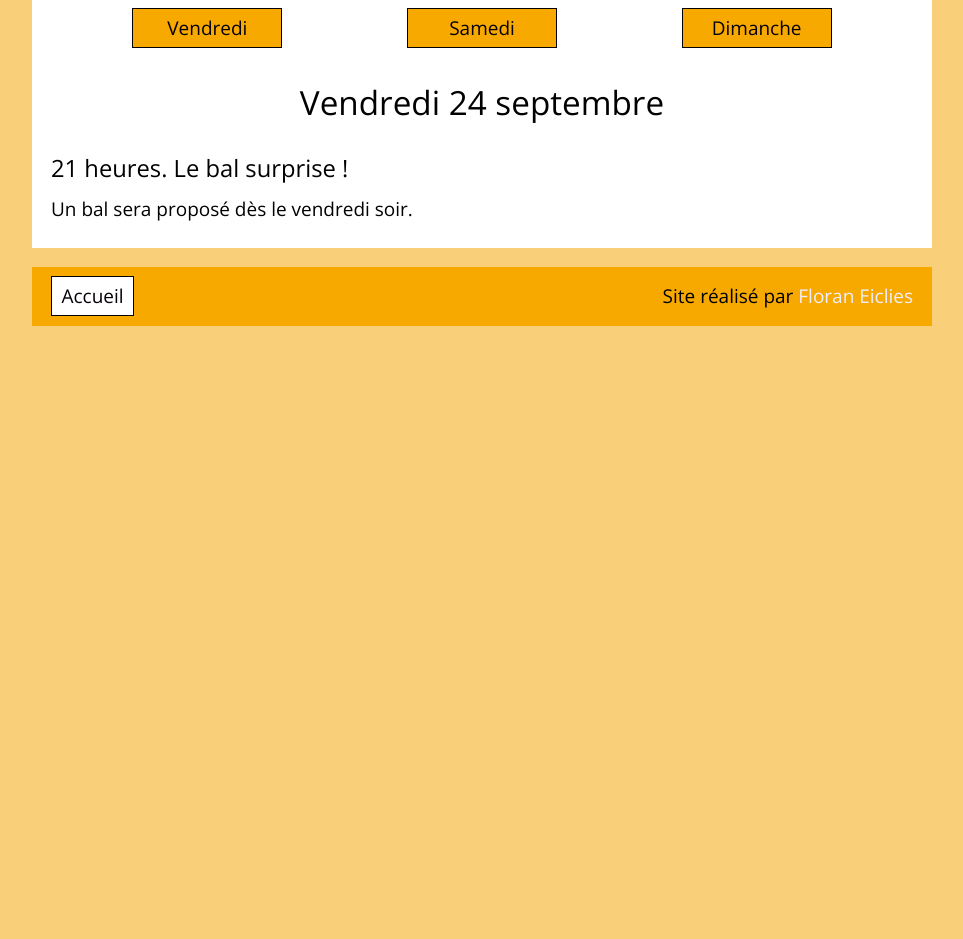
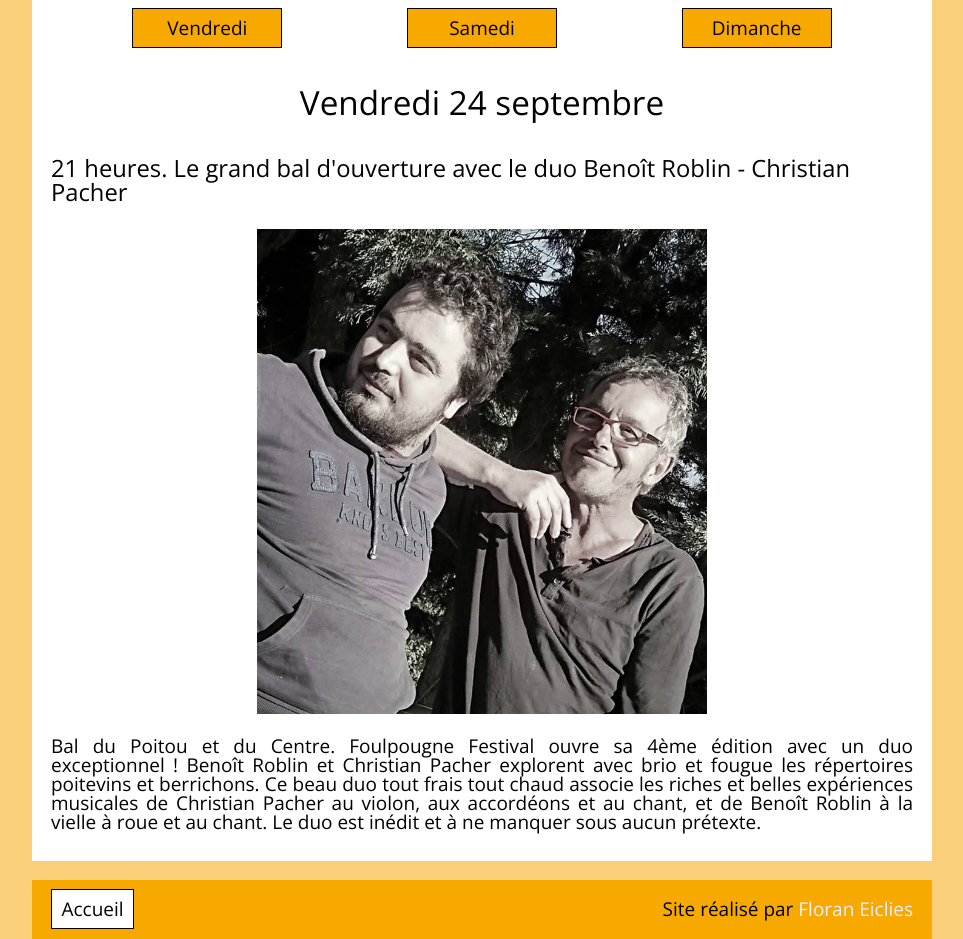
Before and after one commit to e-floran/foulpougne, a React (Create React App) app: page /fullProgram/friday in a window 1280 px wide. Shown: the part 780-1719 px from the top of the page, without its empty margins (158-1121 px from the left). Before the commit the page ends 1106 px from the top, so only its background shows below. Built offline with nearby package versions, Linux system fonts and the light colour scheme.

Commit message:
cgangement du vendredi

```diff
--- a/src/pages/Friday.jsx
+++ b/src/pages/Friday.jsx
@@ -21,8 +21,23 @@ export default function Friday() {
       <section className="homeContent">
         <h2>Vendredi 24 septembre</h2>
         <div className="homeDetailsContainer programContent">
-          <h3>21 heures. Le bal surprise !</h3>
-          <p>Un bal sera proposé dès le vendredi soir.</p>
+          <h3>
+            21 heures. Le grand bal d'ouverture avec le duo Benoît Roblin -
+            Christian Pacher
+          </h3>
+          <img
+            src="/pictures/Duo-Roblin-Pacher_saison.png"
+            alt="Le duo Roblin Pacher"
+          />
+          <p>
+            Bal du Poitou et du Centre. Foulpougne Festival ouvre sa 4ème
+            édition avec un duo exceptionnel&nbsp;! Benoît Roblin et Christian
+            Pacher explorent avec brio et fougue les répertoires poitevins et
+            berrichons. Ce beau duo tout frais tout chaud associe les riches et
+            belles expériences musicales de Christian Pacher au violon, aux
+            accordéons et au chant, et de Benoît Roblin à la vielle à roue et au
+            chant. Le duo est inédit et à ne manquer sous aucun prétexte.{" "}
+          </p>
         </div>
       </section>
     </div>
--- a/src/pages/Home.jsx
+++ b/src/pages/Home.jsx
@@ -9,7 +9,10 @@ export default function Home() {
         <div className="homeDetailsContainer">
           <article>
             <h3>Vendredi 24</h3>
-            <p>Bal surprise pour l’ouverture du festival.</p>
+            <p>
+              Le grand bal d'ouverture avec le duo Benoît Roblin - Christian
+              Pacher
+            </p>
           </article>
           <article>
             <h3>Samedi 25</h3>
```
Also changed, not shown: public/pictures/Duo-Roblin-Pacher_saison.png (added), 1 other file (tests, documents, lock files or other folders).
